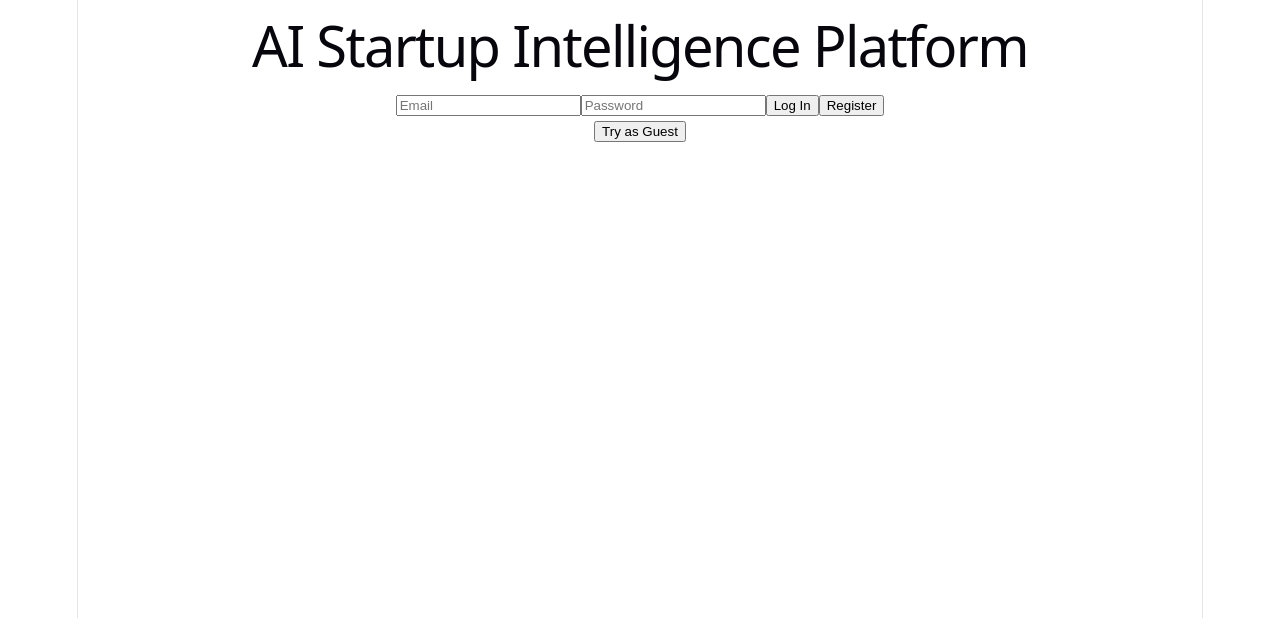
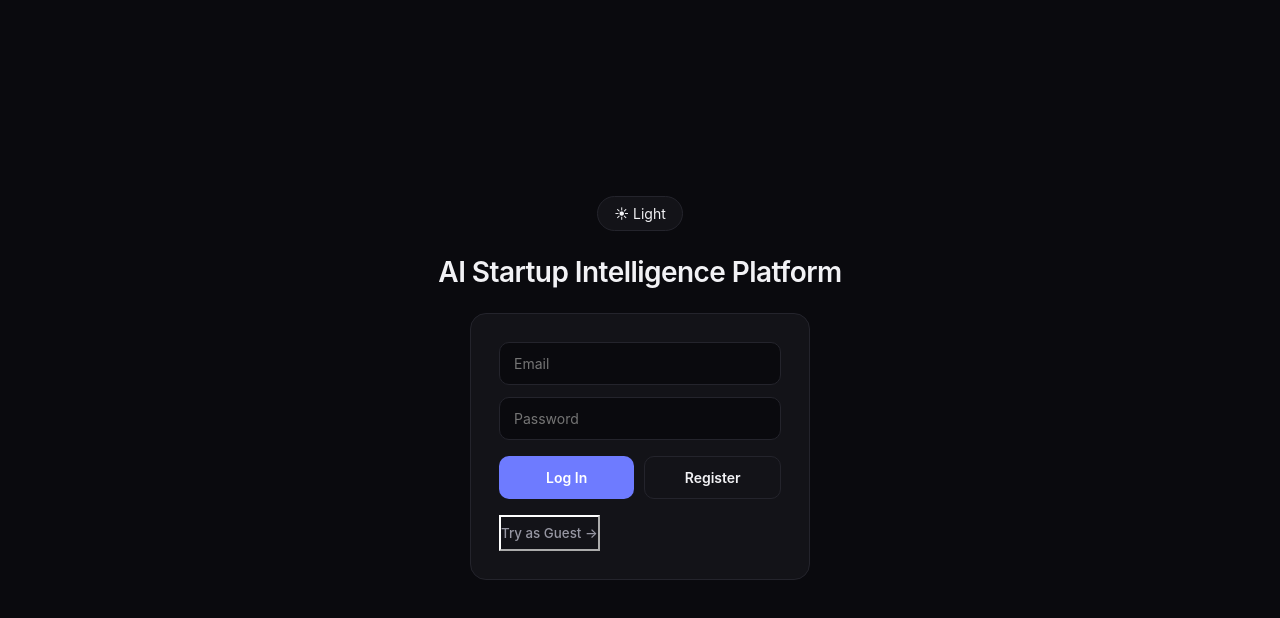
Before and after one commit to yusupildan-wq/AI-Startup-Intelligence-platform, a React (Vite) app in the folder frontend/: page / in a window 1280 px wide. Shown: the top 618 px of the page. Built offline with nearby package versions, Linux system fonts and the light colour scheme.

Commit message:
Redesign UI with dark/light theme toggle and Lenis smooth scroll

```diff
--- a/frontend/package.json
+++ b/frontend/package.json
@@ -10,6 +10,7 @@
     "preview": "vite preview"
   },
   "dependencies": {
+    "lenis": "^1.3.26",
     "react": "^19.2.8",
     "react-dom": "^19.2.8"
   },
--- a/frontend/src/App.css
+++ b/frontend/src/App.css
@@ -1,184 +1,233 @@
-.counter {
-  font-size: 16px;
-  padding: 5px 10px;
-  border-radius: 5px;
-  color: var(--accent);
-  background: var(--accent-bg);
-  border: 2px solid transparent;
-  transition: border-color 0.3s;
-  margin-bottom: 24px;
-
-  &:hover {
-    border-color: var(--accent-border);
-  }
-  &:focus-visible {
-    outline: 2px solid var(--accent);
-    outline-offset: 2px;
-  }
+.app {
+  max-width: 720px;
+  margin: 0 auto;
+  padding: 32px 24px 96px;
 }
 
-.hero {
-  position: relative;
-
-  .base,
-  .framework,
-  .vite {
-    inset-inline: 0;
-    margin: 0 auto;
+.topbar {
+  display: flex;
+  align-items: center;
+  justify-content: space-between;
+  margin-bottom: 40px;
 }
 
-  .base {
-    width: 170px;
-    position: relative;
-    z-index: 0;
+.topbar h1 {
+  font-size: 22px;
 }
 
-  .framework,
-  .vite {
-    position: absolute;
+.theme-toggle {
+  background: var(--bg-elevated);
+  border: 1px solid var(--border);
+  color: var(--text);
+  border-radius: 999px;
+  padding: 8px 16px;
+  font-size: 14px;
+  transition: border-color 0.2s ease, transform 0.15s ease;
 }
 
-  .framework {
-    z-index: 1;
-    top: 34px;
-    height: 28px;
-    transform: perspective(2000px) rotateZ(300deg) rotateX(44deg) rotateY(39deg)
-      scale(1.4);
+.theme-toggle:hover {
+  border-color: var(--accent);
 }
 
-  .vite {
-    z-index: 0;
-    top: 107px;
-    height: 26px;
-    width: auto;
-    transform: perspective(2000px) rotateZ(300deg) rotateX(40deg) rotateY(39deg)
-      scale(0.8);
-  }
+.theme-toggle:active {
+  transform: scale(0.96);
 }
 
-#center {
+.auth-screen {
+  min-height: 100vh;
   display: flex;
   flex-direction: column;
-  gap: 25px;
-  place-content: center;
-  place-items: center;
-  flex-grow: 1;
-
-  @media (max-width: 1024px) {
-    padding: 32px 20px 24px;
-    gap: 18px;
-  }
+  align-items: center;
+  justify-content: center;
+  gap: 24px;
+  padding: 24px;
 }
 
-#next-steps {
-  display: flex;
-  border-top: 1px solid var(--border);
-  text-align: left;
-
-  & > div {
-    flex: 1 1 0;
-    padding: 32px;
-    @media (max-width: 1024px) {
-      padding: 24px 20px;
-    }
+.auth-screen h1 {
+  font-size: 28px;
+  text-align: center;
 }
 
-  .icon {
-    margin-bottom: 16px;
-    width: 22px;
-    height: 22px;
+.card {
+  background: var(--bg-elevated);
+  border: 1px solid var(--border);
+  border-radius: 16px;
+  padding: 28px;
+  margin-bottom: 24px;
 }
 
-  @media (max-width: 1024px) {
-    flex-direction: column;
-    text-align: center;
-  }
+.card h2 {
+  font-size: 17px;
+  margin-bottom: 18px;
 }
 
-#docs {
-  border-right: 1px solid var(--border);
-
-  @media (max-width: 1024px) {
-    border-right: none;
-    border-bottom: 1px solid var(--border);
-  }
+.card-sub {
+  color: var(--text-muted);
+  font-size: 14px;
+  margin-top: -12px;
+  margin-bottom: 20px;
 }
 
-#next-steps ul {
+.field-grid {
+  display: grid;
+  grid-template-columns: repeat(2, 1fr);
+  gap: 12px;
+  margin-bottom: 16px;
+}
+
+.field {
+  width: 100%;
+  background: var(--bg);
+  border: 1px solid var(--border);
+  color: var(--text);
+  border-radius: 10px;
+  padding: 12px 14px;
+  font-size: 14px;
+  transition: border-color 0.2s ease;
+}
+
+.field:focus {
+  outline: none;
+  border-color: var(--accent);
+}
+
+.field-stack {
+  display: flex;
+  flex-direction: column;
+  gap: 12px;
+  margin-bottom: 16px;
+}
+
+.btn {
+  border: none;
+  border-radius: 10px;
+  padding: 12px 20px;
+  font-size: 14px;
+  font-weight: 600;
+  transition: transform 0.15s ease, opacity 0.2s ease;
+}
+
+.btn:active {
+  transform: scale(0.97);
+}
+
+.btn-primary {
+  background: var(--accent);
+  color: #fff;
+  width: 100%;
+}
+
+.btn-primary:hover {
+  background: var(--accent-hover);
+}
+
+.btn-secondary {
+  background: transparent;
+  border: 1px solid var(--border);
+  color: var(--text);
+  width: 100%;
+}
+
+.btn-secondary:hover {
+  border-color: var(--accent);
+  color: var(--accent);
+}
+
+.btn-ghost {
+  background: none;
+  color: var(--text-muted);
+  padding: 8px 0;
+  font-weight: 500;
+}
+
+.btn-ghost:hover {
+  color: var(--text);
+}
+
+.btn-row {
+  display: flex;
+  gap: 10px;
+  margin-bottom: 16px;
+}
+
+.error-text {
+  color: var(--danger);
+  font-size: 14px;
+  margin-top: 8px;
+}
+
+.result-box {
+  margin-top: 20px;
+  padding: 18px;
+  background: var(--bg);
+  border: 1px solid var(--border);
+  border-radius: 12px;
+}
+
+.result-stats {
+  display: grid;
+  grid-template-columns: repeat(3, 1fr);
+  gap: 12px;
+  margin-bottom: 14px;
+}
+
+.stat-label {
+  font-size: 12px;
+  color: var(--text-muted);
+  text-transform: uppercase;
+  letter-spacing: 0.04em;
+  margin-bottom: 4px;
+}
+
+.stat-value {
+  font-size: 18px;
+  font-weight: 600;
+}
+
+.narration {
+  color: var(--text-muted);
+  font-size: 14px;
+  line-height: 1.6;
+  border-top: 1px solid var(--border);
+  padding-top: 14px;
+}
+
+.history-list {
   list-style: none;
+  margin: 0;
   padding: 0;
   display: flex;
-  gap: 8px;
-  margin: 32px 0 0;
-
-  .logo {
-    height: 18px;
+  flex-direction: column;
+  gap: 10px;
 }
 
-  a {
-    color: var(--text-h);
-    font-size: 16px;
-    border-radius: 6px;
-    background: var(--social-bg);
+.history-row {
   display: flex;
-    padding: 6px 12px;
+  justify-content: space-between;
   align-items: center;
-    gap: 8px;
-    text-decoration: none;
-    transition: box-shadow 0.3s;
-
-    &:hover {
-      box-shadow: var(--shadow);
-    }
-    .button-icon {
-      height: 18px;
-      width: 18px;
-    }
+  background: var(--bg);
+  border: 1px solid var(--border);
+  border-radius: 10px;
+  padding: 12px 16px;
+  font-size: 14px;
 }
 
-  @media (max-width: 1024px) {
-    margin-top: 20px;
-    flex-wrap: wrap;
-    justify-content: center;
-
-    li {
-      flex: 1 1 calc(50% - 8px);
+.history-month {
+  color: var(--text-muted);
+  font-weight: 600;
+  width: 72px;
 }
 
-    a {
-      width: 100%;
-      justify-content: center;
-      box-sizing: border-box;
+.badge {
+  display: inline-flex;
+  align-items: center;
+  gap: 6px;
+  font-size: 13px;
+  color: var(--text-muted);
+  background: var(--bg);
+  border: 1px solid var(--border);
+  border-radius: 999px;
+  padding: 6px 12px;
+  width: fit-content;
+  margin-bottom: 20px;
 }
-  }
-}
-
-#spacer {
-  height: 88px;
-  border-top: 1px solid var(--border);
-  @media (max-width: 1024px) {
-    height: 48px;
-  }
-}
-
-.ticks {
-  position: relative;
-  width: 100%;
-
-  &::before,
-  &::after {
-    content: '';
-    position: absolute;
-    top: -4.5px;
-    border: 5px solid transparent;
-  }
-
-  &::before {
-    left: 0;
-    border-left-color: var(--border);
-  }
-  &::after {
-    right: 0;
-    border-right-color: var(--border);
-  }
-}
--- a/frontend/src/App.tsx
+++ b/frontend/src/App.tsx
@@ -1,4 +1,6 @@
-import { useState, type SubmitEvent } from 'react'
+import { useEffect, useState, type SubmitEvent } from 'react'
+import Lenis from 'lenis'
+import './App.css'
 
 interface SimulationResult {
   revenue: number
@@ -23,6 +25,10 @@ interface Snapshot {
 }
 
 function App() {
+  const [theme, setTheme] = useState<'dark' | 'light'>(
+    (localStorage.getItem('theme') as 'dark' | 'light') || 'dark'
+  )
+
   const [email, setEmail] = useState('')
   const [password, setPassword] = useState('')
   const [token, setToken] = useState<string | null>(localStorage.getItem('token'))
@@ -40,6 +46,21 @@ function App() {
   const [simEmployeeCount, setSimEmployeeCount] = useState('')
   const [simResult, setSimResult] = useState<SimulationResult | null>(null)
   const [history, setHistory] = useState<Snapshot[]>([])
+
+  useEffect(() => {
+    document.documentElement.setAttribute('data-theme', theme)
+    localStorage.setItem('theme', theme)
+  }, [theme])
+
+  useEffect(() => {
+    const lenis = new Lenis({ duration: 1.1, easing: (t) => 1 - Math.pow(1 - t, 3) })
+    function raf(time: number) {
+      lenis.raf(time)
+      requestAnimationFrame(raf)
+    }
+    requestAnimationFrame(raf)
+    return () => lenis.destroy()
+  }, [])
 
   async function loginWithCredentials() {
     const response = await fetch('http://127.0.0.1:8000/login', {
@@ -148,60 +169,107 @@ function App() {
     setHistory(data)
   }
 
+  const themeToggle = (
+    <button className="theme-toggle" onClick={() => setTheme(theme === 'dark' ? 'light' : 'dark')}>
+      {theme === 'dark' ? '☀ Light' : '☾ Dark'}
+    </button>
+  )
+
   if (!token) {
     return (
-      <div>
+      <div className="auth-screen">
+        {themeToggle}
         <h1>AI Startup Intelligence Platform</h1>
+        <div className="card" style={{ width: 340 }}>
           <form onSubmit={handleLogin}>
-          <input type="email" value={email} onChange={(e) => setEmail(e.target.value)} placeholder="Email" />
-          <input type="password" value={password} onChange={(e) => setPassword(e.target.value)} placeholder="Password" />
-          <button type="submit">Log In</button>
-          <button type="button" onClick={handleRegister}>Register</button>
+            <div className="field-stack">
+              <input className="field" type="email" value={email} onChange={(e) => setEmail(e.target.value)} placeholder="Email" />
+              <input className="field" type="password" value={password} onChange={(e) => setPassword(e.target.value)} placeholder="Password" />
+            </div>
+            <div className="btn-row">
+              <button className="btn btn-primary" type="submit">Log In</button>
+              <button className="btn btn-secondary" type="button" onClick={handleRegister}>Register</button>
+            </div>
           </form>
-        <button type="button" onClick={handleGuestLogin}>Try as Guest</button>
-        {authError && <p>{authError}</p>}
+          <button className="btn-ghost" type="button" onClick={handleGuestLogin}>Try as Guest →</button>
+          {authError && <p className="error-text">{authError}</p>}
+        </div>
       </div>
     )
   }
 
   return (
-    <div>
+    <div className="app">
+      <div className="topbar">
         <h1>AI Startup Intelligence Platform</h1>
-      <button onClick={handleLogout}>Log Out</button>
+        <div style={{ display: 'flex', gap: 10 }}>
+          {themeToggle}
+          <button className="theme-toggle" onClick={handleLogout}>Log Out</button>
+        </div>
+      </div>
+
+      <div className="card">
+        <h2>Create a Startup</h2>
         <form onSubmit={handleSubmit}>
-        <input type="text" value={name} onChange={(e) => setName(e.target.value)} placeholder="Startup name" />
-        <input type="text" value={businessType} onChange={(e) => setBusinessType(e.target.value)} placeholder="Business type" />
-        <input type="number" value={initialPrice} onChange={(e) => setInitialPrice(e.target.value)} placeholder="Initial price" />
-        <input type="number" value={founderCount} onChange={(e) => setFounderCount(e.target.value)} placeholder="Founder count" />
-        <input type="number" value={initialFunding} onChange={(e) => setInitialFunding(e.target.value)} placeholder="Initial funding" />
-        <input type="number" value={initialCustomerCount} onChange={(e) => setInitialCustomerCount(e.target.value)} placeholder="Initial customer count" />
-        <button type="submit">Create Startup</button>
+          <div className="field-grid">
+            <input className="field" type="text" value={name} onChange={(e) => setName(e.target.value)} placeholder="Startup name" />
+            <input className="field" type="text" value={businessType} onChange={(e) => setBusinessType(e.target.value)} placeholder="Business type" />
+            <input className="field" type="number" value={initialPrice} onChange={(e) => setInitialPrice(e.target.value)} placeholder="Initial price" />
+            <input className="field" type="number" value={founderCount} onChange={(e) => setFounderCount(e.target.value)} placeholder="Founder count" />
+            <input className="field" type="number" value={initialFunding} onChange={(e) => setInitialFunding(e.target.value)} placeholder="Initial funding" />
+            <input className="field" type="number" value={initialCustomerCount} onChange={(e) => setInitialCustomerCount(e.target.value)} placeholder="Initial customers" />
+          </div>
+          <button className="btn btn-primary" type="submit">Create Startup</button>
         </form>
-      {createdStartupId && <p>Created startup with id {createdStartupId}</p>}
+        {createdStartupId && <div className="badge">✓ Created startup #{createdStartupId}</div>}
+      </div>
 
       {createdStartupId && (
-        <div>
+        <div className="card">
           <h2>Simulate Next Month</h2>
           <form onSubmit={handleSimulate}>
-            <input type="number" value={simMarketingSpend} onChange={(e) => setSimMarketingSpend(e.target.value)} placeholder="Marketing spend" />
-            <input type="number" value={simEmployeeCount} onChange={(e) => setSimEmployeeCount(e.target.value)} placeholder="Employee count" />
-            <button type="submit">Simulate Next Month</button>
+            <div className="field-grid">
+              <input className="field" type="number" value={simMarketingSpend} onChange={(e) => setSimMarketingSpend(e.target.value)} placeholder="Marketing spend" />
+              <input className="field" type="number" value={simEmployeeCount} onChange={(e) => setSimEmployeeCount(e.target.value)} placeholder="Employee count" />
+            </div>
+            <button className="btn btn-primary" type="submit">Simulate Next Month</button>
           </form>
 
           {simResult && (
+            <div className="result-box">
+              <div className="result-stats">
                 <div>
-              <p>Revenue: {simResult.revenue}</p>
-              <p>Cash on hand: {simResult.cash_on_hand}</p>
-              <p>Customers: {simResult.customer_count}</p>
-              <p>{simResult.narration}</p>
+                  <div className="stat-label">Revenue</div>
+                  <div className="stat-value">${simResult.revenue.toLocaleString()}</div>
+                </div>
+                <div>
+                  <div className="stat-label">Cash on Hand</div>
+                  <div className="stat-value">${simResult.cash_on_hand.toLocaleString()}</div>
+                </div>
+                <div>
+                  <div className="stat-label">Customers</div>
+                  <div className="stat-value">{simResult.customer_count}</div>
+                </div>
+              </div>
+              <p className="narration">{simResult.narration}</p>
+            </div>
+          )}
         </div>
       )}
 
-          <button onClick={handleViewHistory}>View History</button>
-          <ul>
+      {createdStartupId && (
+        <div className="card">
+          <h2>History</h2>
+          <button className="btn btn-secondary" onClick={handleViewHistory} style={{ marginBottom: 16 }}>
+            Refresh History
+          </button>
+          <ul className="history-list">
             {history.map((snapshot) => (
-              <li key={snapshot.id}>
-                Month {snapshot.month_number}: Revenue ${snapshot.revenue}, Cash ${snapshot.cash_on_hand}, Customers {snapshot.customer_count}
+              <li className="history-row" key={snapshot.id}>
+                <span className="history-month">Month {snapshot.month_number}</span>
+                <span>${snapshot.revenue.toLocaleString()} revenue</span>
+                <span>${snapshot.cash_on_hand.toLocaleString()} cash</span>
+                <span>{snapshot.customer_count} customers</span>
               </li>
             ))}
           </ul>
--- a/frontend/src/index.css
+++ b/frontend/src/index.css
@@ -1,111 +1,67 @@
 :root {
-  --text: #6b6375;
-  --text-h: #08060d;
-  --bg: #fff;
-  --border: #e5e4e7;
-  --code-bg: #f4f3ec;
-  --accent: #aa3bff;
-  --accent-bg: rgba(170, 59, 255, 0.1);
-  --accent-border: rgba(170, 59, 255, 0.5);
-  --social-bg: rgba(244, 243, 236, 0.5);
-  --shadow:
-    rgba(0, 0, 0, 0.1) 0 10px 15px -3px, rgba(0, 0, 0, 0.05) 0 4px 6px -2px;
-
-  --sans: system-ui, 'Segoe UI', Roboto, sans-serif;
-  --heading: system-ui, 'Segoe UI', Roboto, sans-serif;
-  --mono: ui-monospace, Consolas, monospace;
-
-  font: 18px/145% var(--sans);
-  letter-spacing: 0.18px;
-  color-scheme: light dark;
-  color: var(--text);
-  background: var(--bg);
-  font-synthesis: none;
-  text-rendering: optimizeLegibility;
-  -webkit-font-smoothing: antialiased;
-  -moz-osx-font-smoothing: grayscale;
-
-  @media (max-width: 1024px) {
-    font-size: 16px;
-  }
+  --bg: #0a0a0e;
+  --bg-elevated: #131318;
+  --border: #24242c;
+  --text: #f2f2f5;
+  --text-muted: #9797a3;
+  --accent: #6e7bff;
+  --accent-hover: #8791ff;
+  --danger: #ff6b6b;
+  --font-sans: -apple-system, BlinkMacSystemFont, 'Segoe UI', Roboto, sans-serif;
+  color-scheme: dark;
 }
 
-@media (prefers-color-scheme: dark) {
-  :root {
-    --text: #9ca3af;
-    --text-h: #f3f4f6;
-    --bg: #16171d;
-    --border: #2e303a;
-    --code-bg: #1f2028;
-    --accent: #c084fc;
-    --accent-bg: rgba(192, 132, 252, 0.15);
-    --accent-border: rgba(192, 132, 252, 0.5);
-    --social-bg: rgba(47, 48, 58, 0.5);
-    --shadow:
-      rgba(0, 0, 0, 0.4) 0 10px 15px -3px, rgba(0, 0, 0, 0.25) 0 4px 6px -2px;
-  }
+:root[data-theme='light'] {
+  --bg: #fafafc;
+  --bg-elevated: #ffffff;
+  --border: #e4e4ea;
+  --text: #14141a;
+  --text-muted: #6b6b76;
+  --accent: #4c58e0;
+  --accent-hover: #3944c9;
+  --danger: #d64545;
+  color-scheme: light;
+}
 
-  #social .button-icon {
-    filter: invert(1) brightness(2);
-  }
+* {
+  box-sizing: border-box;
+}
+
+html,
+body {
+  margin: 0;
+  padding: 0;
+  background: var(--bg);
+  color: var(--text);
+  font-family: var(--font-sans);
+  -webkit-font-smoothing: antialiased;
+}
+
+body {
+  transition: background-color 0.3s ease, color 0.3s ease;
 }
 
 #root {
-  width: 1126px;
-  max-width: 100%;
-  margin: 0 auto;
-  text-align: center;
-  border-inline: 1px solid var(--border);
-  min-height: 100svh;
-  display: flex;
-  flex-direction: column;
-  box-sizing: border-box;
+  min-height: 100vh;
 }
 
-body {
+h1,
+h2,
+h3 {
+  font-weight: 600;
+  letter-spacing: -0.02em;
   margin: 0;
 }
 
-h1,
-h2 {
-  font-family: var(--heading);
-  font-weight: 500;
-  color: var(--text-h);
+button {
+  font-family: inherit;
+  cursor: pointer;
 }
 
-h1 {
-  font-size: 56px;
-  letter-spacing: -1.68px;
-  margin: 32px 0;
-  @media (max-width: 1024px) {
-    font-size: 36px;
-    margin: 20px 0;
-  }
-}
-h2 {
-  font-size: 24px;
-  line-height: 118%;
-  letter-spacing: -0.24px;
-  margin: 0 0 8px;
-  @media (max-width: 1024px) {
-    font-size: 20px;
-  }
-}
-p {
-  margin: 0;
+input {
+  font-family: inherit;
 }
 
-code,
-.counter {
-  font-family: var(--mono);
-  display: inline-flex;
-  border-radius: 4px;
-  color: var(--text-h);
+a {
+  color: var(--accent);
 }
-
-code {
-  font-size: 15px;
-  line-height: 135%;
-  padding: 4px 8px;
-  background: var(--code-bg);
-}
```
Also changed, not shown: 1 other file (tests, documents, lock files or other folders). Lines whose indentation alone changed are shown as unchanged.
